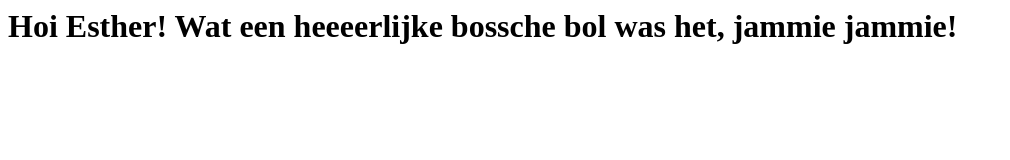
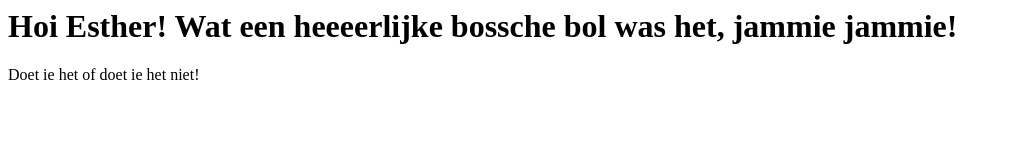
Before and after one commit to ElmerKralt/EstherEnJoostEnElmer, a plain HTML site: page index.html in a window 1280 px wide. Shown: the whole page, without its empty margins (0-1010 px from the left). Drawn offline with Linux system fonts and the light colour scheme.

Commit message:
geupdatedet

```diff
--- a/index.html
+++ b/index.html
@@ -1,3 +1,6 @@
 <html>
+
 <h1>Hoi Esther! Wat een heeeerlijke bossche bol was het, jammie jammie!</h1>
+  <p> Doet ie het of doet ie het niet!
+
 </html>
```
